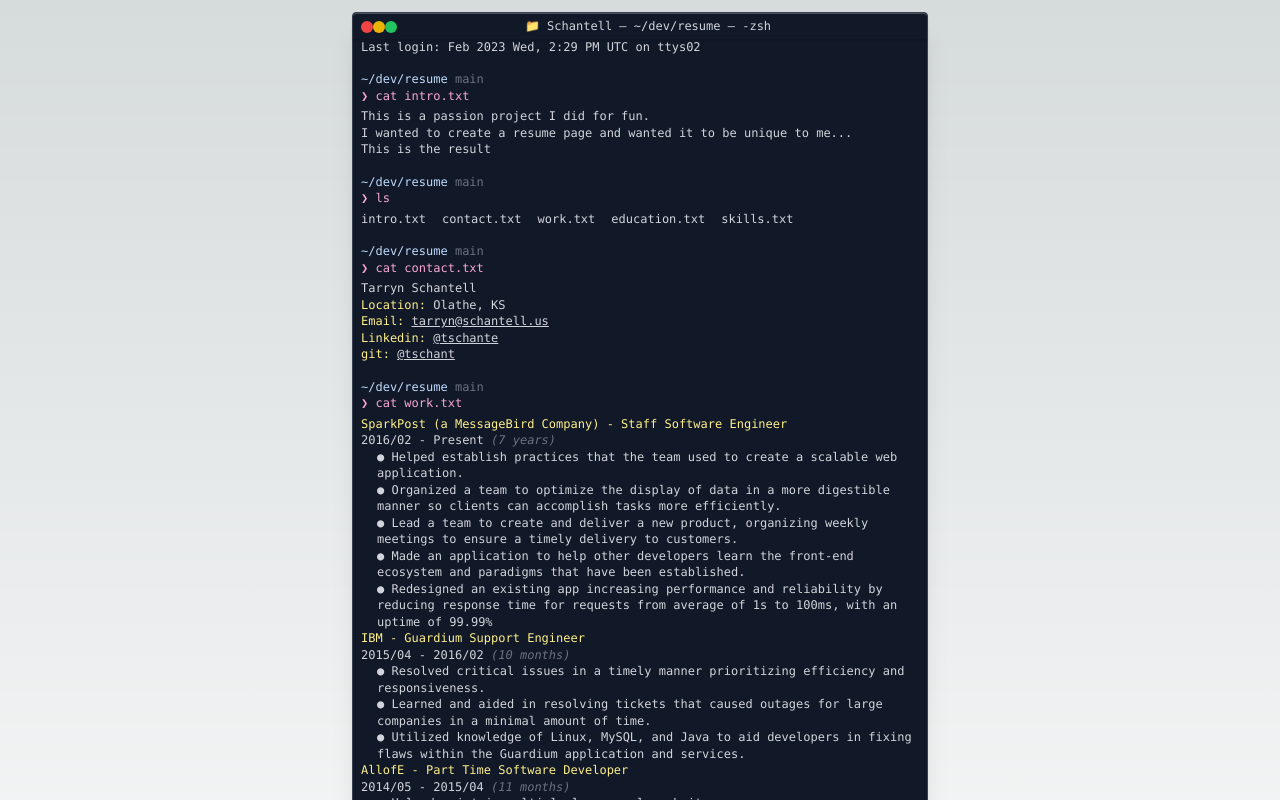
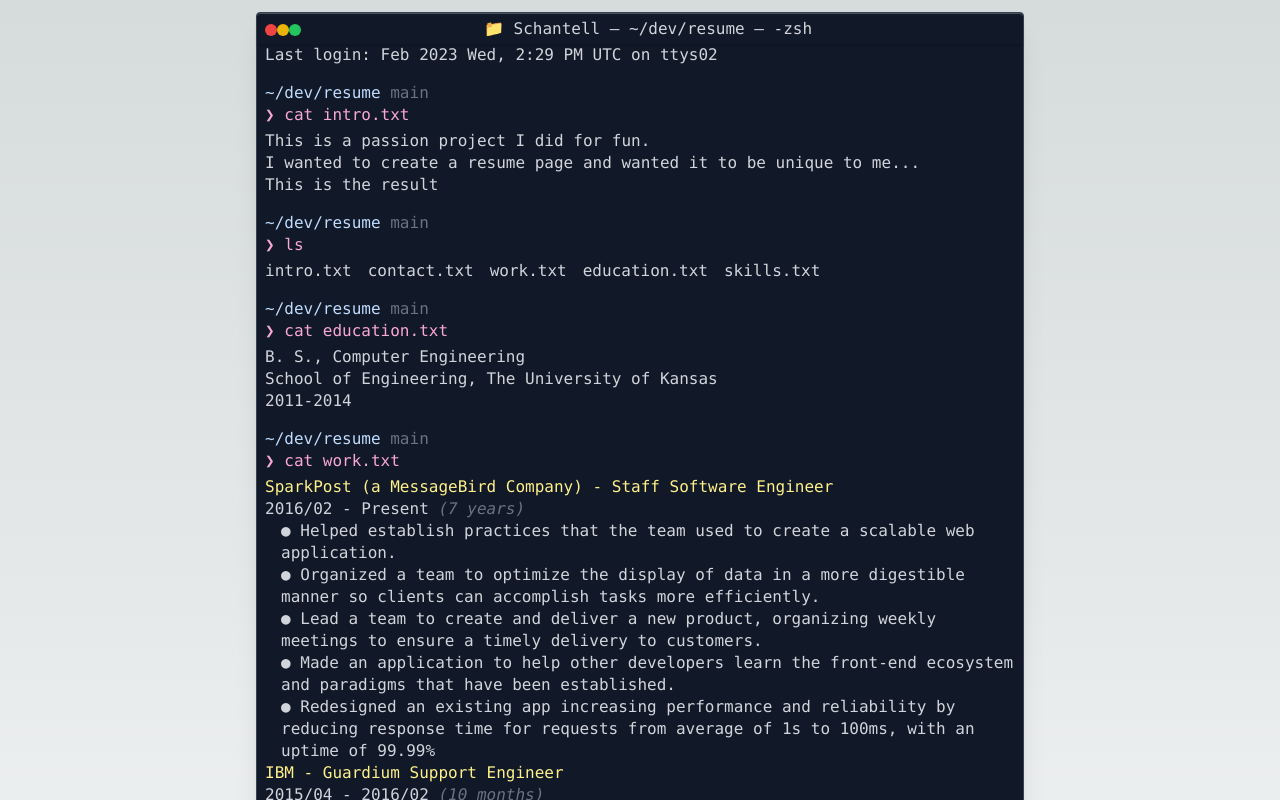
Before and after one commit to tschant/resume-schantell, a Next.js app: page / in a window 1280 px wide. Shown: the top 800 px of the page. Built offline with nearby package versions, Linux system fonts and the light colour scheme.

Commit message:
Make things easier to read

```diff
--- a/src/components/CommandPrompt/index.tsx
+++ b/src/components/CommandPrompt/index.tsx
@@ -22,8 +22,10 @@ export default function CommandPrompt({setCommands}: {setCommands: Function}) {
 		<div>
 			<span className="text-pink-300">❯ </span>
 			<span>{inputText}<span className="animate-blink">█</span></span>
-			<form onSubmit={addCommandOutput} className="absolute top-0 left-0 opacity-0 w-full h-screen" onClick={() => inputRef?.current?.focus()}>
-				<input autoFocus className="w-full" value={inputText} onChange={e => setInputText(e.target.value)} ref={inputRef}/>
+			<form onSubmit={addCommandOutput} className="absolute top-0 left-0 opacity-0 w-full h-full" onClick={() => inputRef?.current?.focus()}>
+				<div className="relative h-full">
+					<input autoFocus className="w-full absolute bottom-0" value={inputText} onChange={e => setInputText(e.target.value)} ref={inputRef}/>
+				</div>
 			</form>
 		</div>
 	</div>
--- a/src/pages/index.tsx
+++ b/src/pages/index.tsx
@@ -6,7 +6,7 @@ import CommandPrompt from "@/components/CommandPrompt";
 import CommandOutput from "@/components/CommandOutput";
 
 export default function Home() {
-	const [commands, setCommands] = useState(["cat intro.txt", "ls", "cat contact.txt", "cat work.txt", "cat education.txt", "help"]);
+	const [commands, setCommands] = useState(["cat intro.txt", "ls", "cat education.txt", "cat work.txt", "cat contact.txt", "help"]);
 	const now = new Date();
 	const options = {
 		weekday: "short", year: "numeric", month: "short",
@@ -31,7 +31,7 @@ export default function Home() {
 				<link rel="icon" href="/favicon.ico" />
 			</Head>
 			<main className="min-h-screen overflow-y-hidden relative">
-				<div className="mx-auto max-w-xl rounded border border-gray-700 bg-gray-900 font-mono text-xs leading-snug text-gray-300 shadow-xl md:my-3" >
+				<div className="mx-auto max-w-3xl rounded border border-gray-700 bg-gray-900 font-mono text-s leading-snug text-gray-300 shadow-xl md:my-3" >
 					<TerminalHeader></TerminalHeader>
 
 					<div className="px-2">
```
